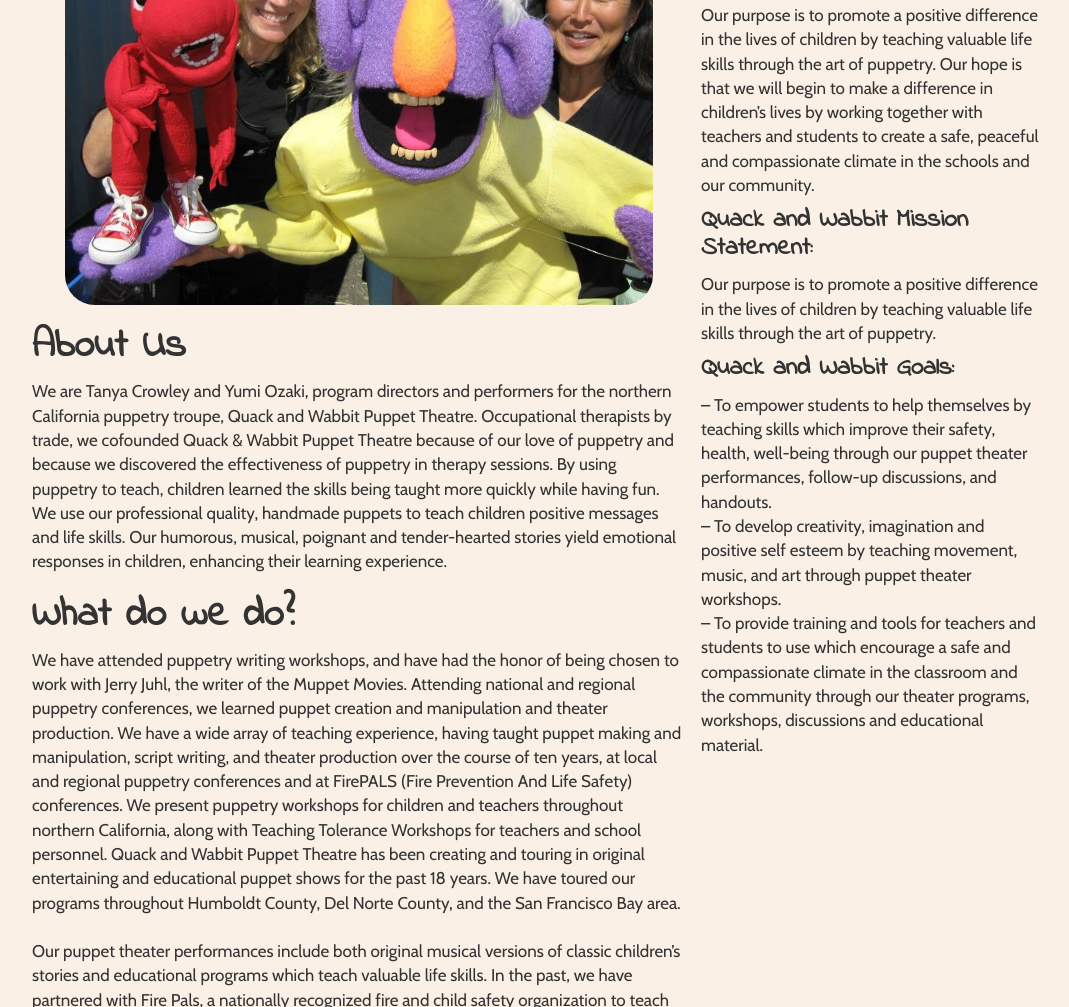
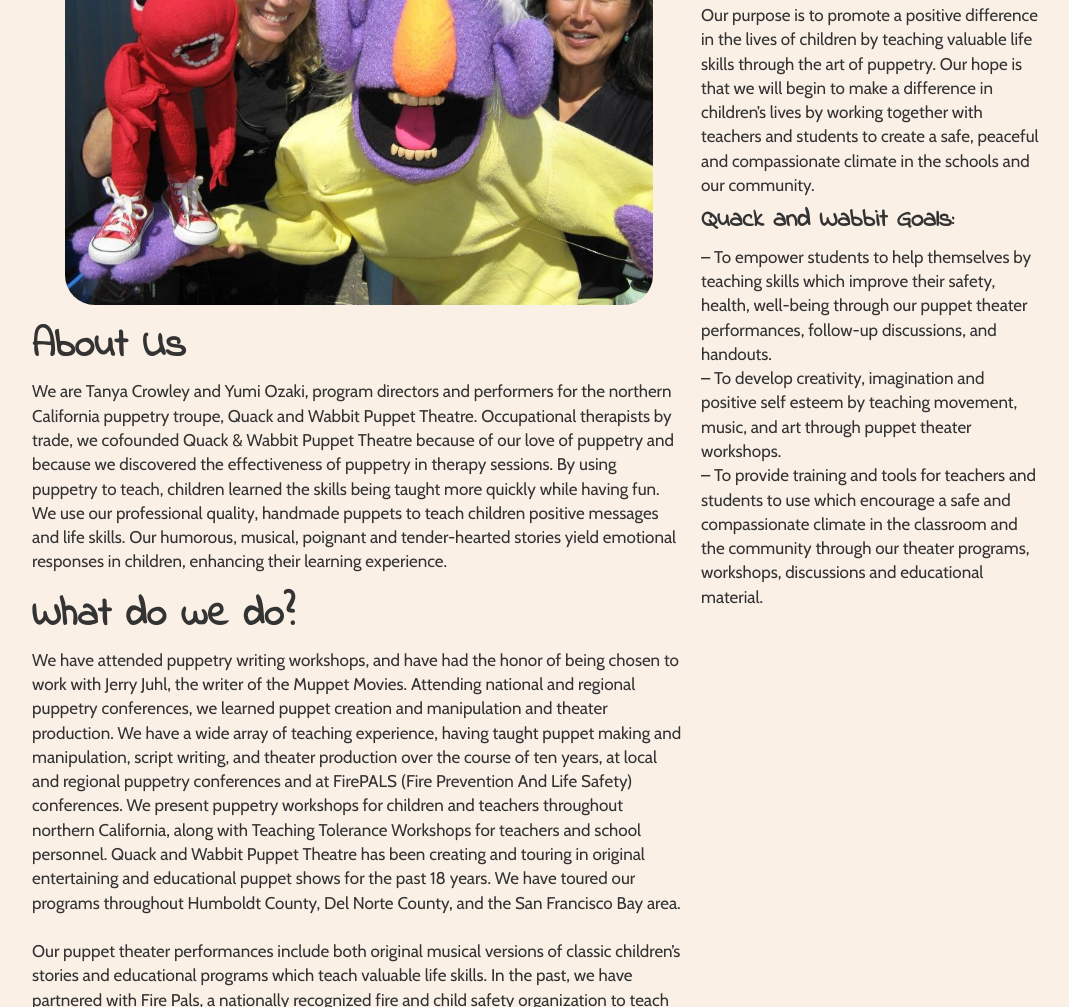
Before and after one commit to ccrowley96/QuackAndWabbit, a plain HTML site: page index.html in a window 1280 px wide. Shown: the part 1020-2027 px from the top of the page, without its empty margins (110-1179 px from the left). Drawn offline with nearby package versions, Linux system fonts and the light colour scheme.

Commit message:
removed duplicate mission statement

```diff
--- a/index.html
+++ b/index.html
@@ -299,10 +299,6 @@
 				<div class = "row">
 				<h2>Mission Statement</h2>
 					<p>Our purpose is to promote a positive difference in the lives of children by teaching valuable life skills through the art of puppetry. Our hope is that we will begin to make a difference in children’s lives by working together with teachers and students to create a safe, peaceful and compassionate climate in the schools and our community.<p>
-
-					<h4>Quack and Wabbit Mission Statement:</h4>
-
-					<p>Our purpose is to promote a positive difference in the lives of children by teaching valuable life skills through the art of puppetry.</p>
 
 					<h4>Quack and Wabbit Goals:</h4>
 
```
